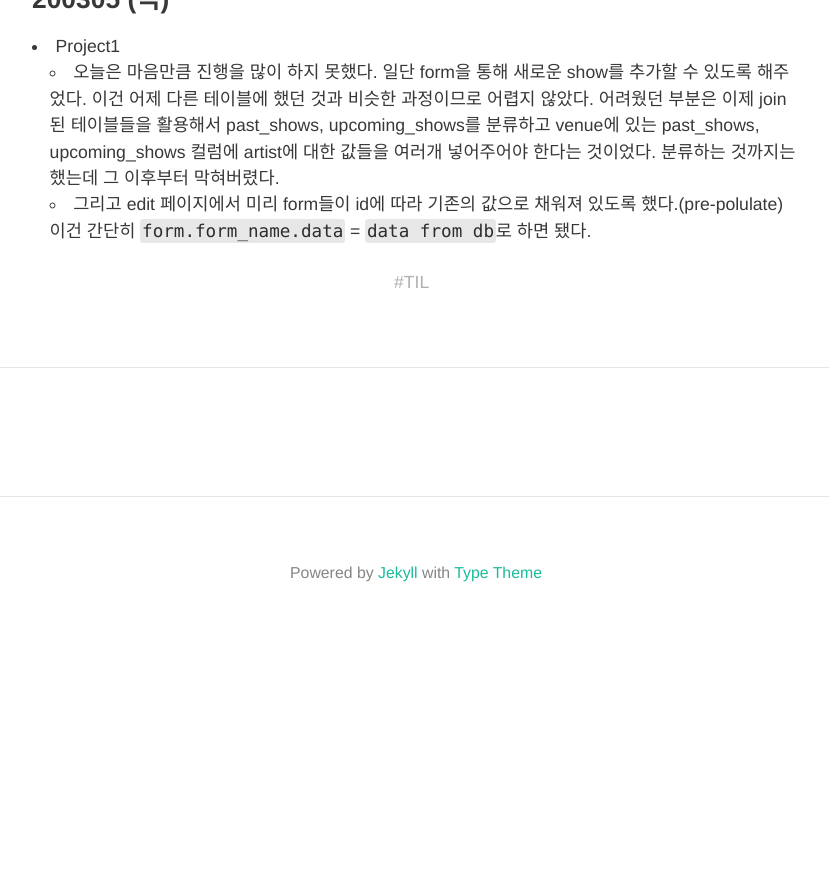
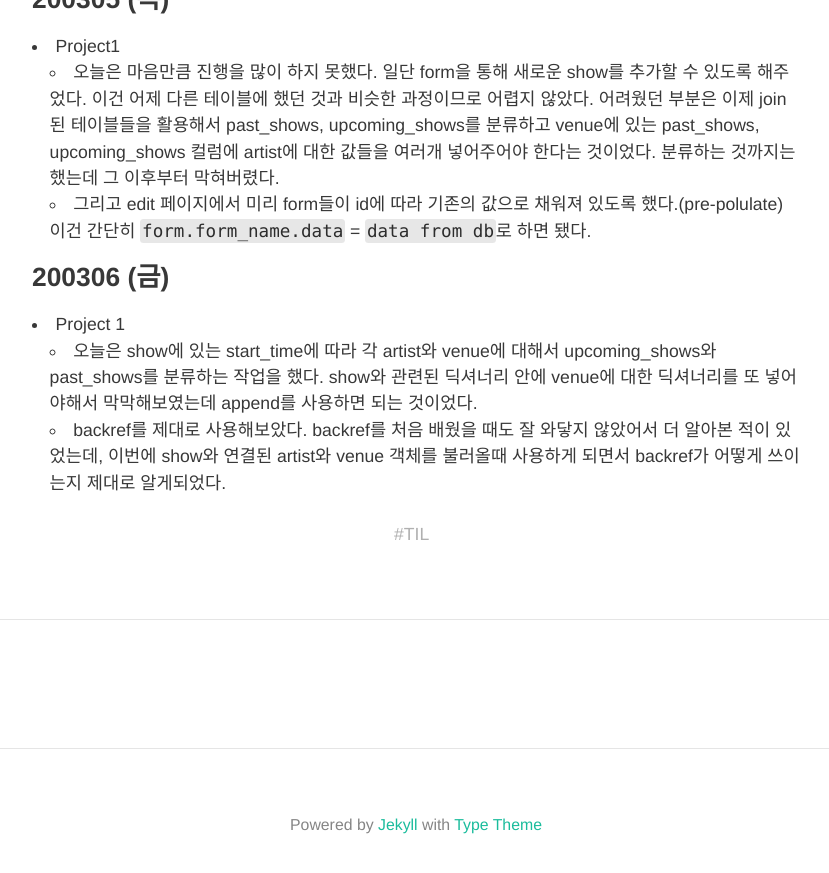
Before and after one commit to HyunlangBan/hyunlangban.github.io, a Jekyll site: the page built from _posts/2020-03-02-week-til.md, in a window 1280 px wide and 900 px high, scrolled down 1585 px. Shown: the top 873 px of the window, without its empty margins (224-1053 px from the left). Built offline with Jekyll 4.4.1, drawn with Linux system fonts in a browser that asks for light colours; nearby versions of some CDN libraries; some web fonts are replaced; comment, search, counter and statistics services are not loaded; before the commit the page ends 2234 px from its top, so only the background shows below that.

Commit message:
Add 200307 TIL

```diff
--- a/_posts/2020-03-02-week-til.md
+++ b/_posts/2020-03-02-week-til.md
@@ -33,3 +33,8 @@ API 개발과 문서화에 대한 챕터를 끝냈다. 데이터베이스 수업
 - Project1
   - 오늘은 마음만큼 진행을 많이 하지 못했다. 일단 form을 통해 새로운 show를 추가할 수 있도록 해주었다. 이건 어제 다른 테이블에 했던 것과 비슷한 과정이므로 어렵지 않았다. 어려웠던 부분은 이제 join된 테이블들을 활용해서 past_shows, upcoming_shows를 분류하고 venue에 있는 past_shows, upcoming_shows 컬럼에 artist에 대한 값들을 여러개 넣어주어야 한다는 것이었다. 분류하는 것까지는 했는데 그 이후부터 막혀버렸다.
   - 그리고 edit 페이지에서 미리 form들이 id에 따라 기존의 값으로 채워져 있도록 했다.(pre-polulate) 이건 간단히 `form.form_name.data` = `data from db`로 하면 됐다.
+
+### 200306 (금)
+- Project 1
+  - 오늘은 show에 있는 start_time에 따라 각 artist와 venue에 대해서 upcoming_shows와 past_shows를 분류하는 작업을 했다. show와 관련된 딕셔너리 안에 venue에 대한 딕셔너리를 또 넣어야해서 막막해보였는데 append를 사용하면 되는 것이었다.
+  - backref를 제대로 사용해보았다. backref를 처음 배웠을 때도 잘 와닿지 않았어서 더 알아본 적이 있었는데, 이번에 show와 연결된 artist와 venue 객체를 불러올때 사용하게 되면서 backref가 어떻게 쓰이는지 제대로 알게되었다.
```
